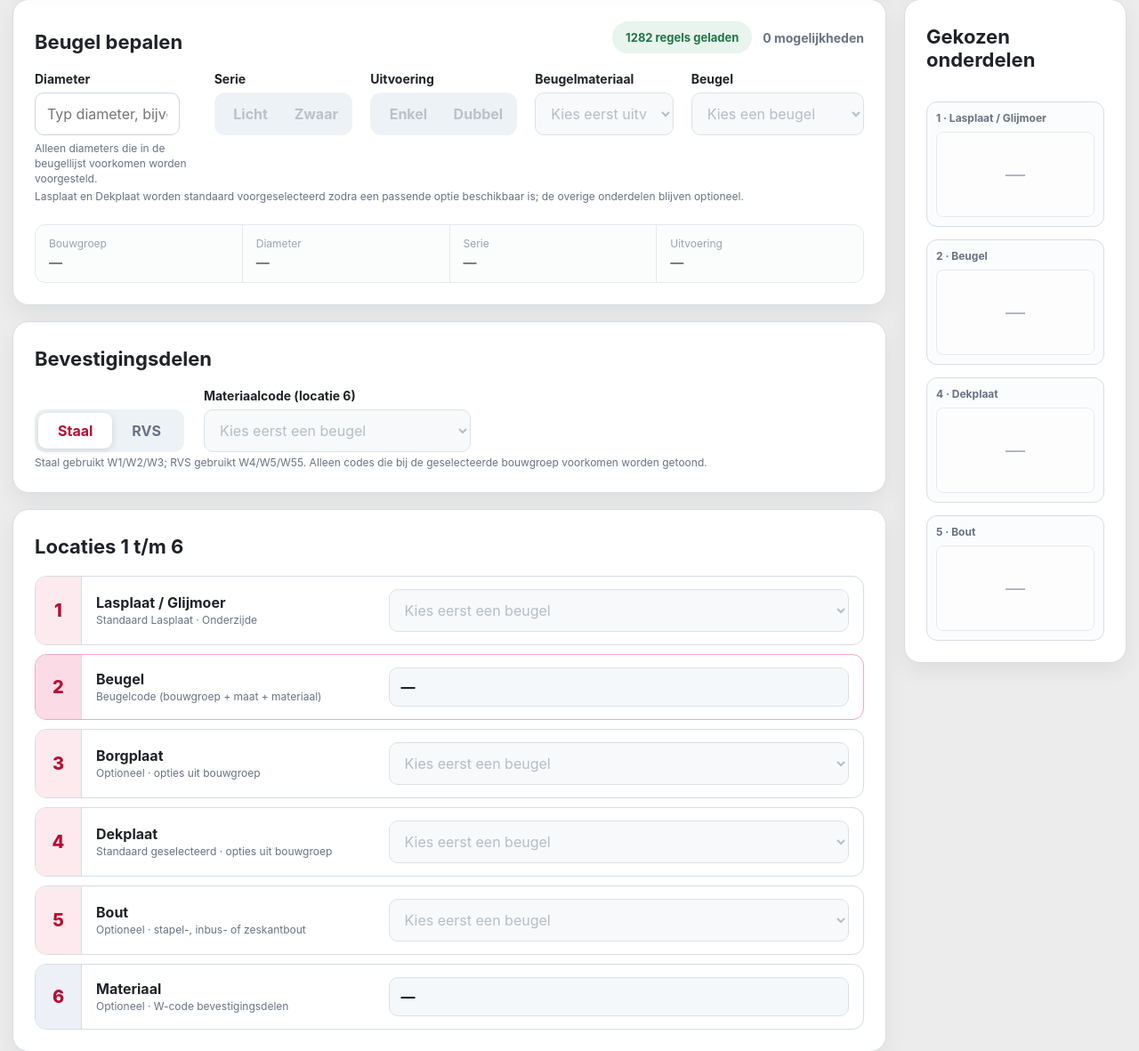
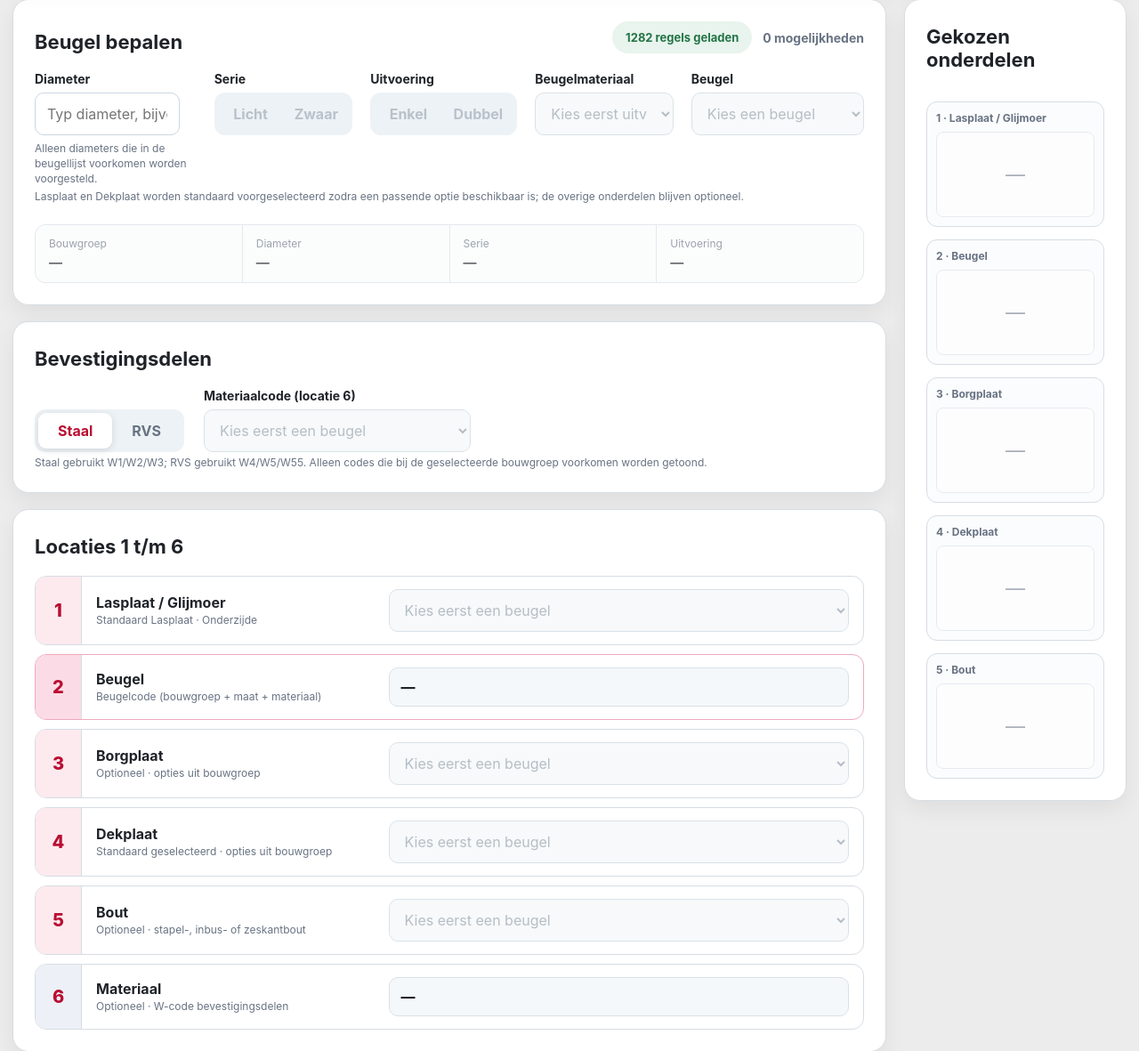
Before and after one commit to MadPatrick/Geeve_selectors, a PHP site: page /stauff/index.php in a window 1280 px wide. Shown: the part 119-1300 px from the top of the page at 89% size. Run offline with PHP 8.4, Linux system fonts and the light colour scheme.

Commit message:
Voeg locatie 3 (Borgplaat) toe aan het afbeeldingenpaneel
sig.png (SIG-bouwgroepen, licht) is los aangeleverd na de vorige commit.
SI en SIP hebben geen plaatje en blijven leeg, net als de al bestaande
Lasplaat (hoek)-uitzondering.

Co-Authored-By: Claude Sonnet 5 <noreply@anthropic.com>
Claude-Session: https://claude.ai/code/session_01DUVA1TaPw9or4iDCMSTAyb

```diff
--- a/stauff/assets/selector.js
+++ b/stauff/assets/selector.js
@@ -39,6 +39,7 @@
         clampFacts: el('clampFacts'),
         shapeImg1: el('shapeImg1'),
         shapeImg2: el('shapeImg2'),
+        shapeImg3: el('shapeImg3'),
         shapeImg4: el('shapeImg4'),
         shapeImg5: el('shapeImg5'),
     };
@@ -151,6 +152,8 @@
             case 'Dekplaat':
                 if (isDubbelClamp() || prefix === 'GD') return 'gd1';
                 return bouwgroep === '1' ? 'dp1' : 'dp1a';
+            case 'Borgplaat':
+                return prefix === 'SIG' ? 'sig' : null;
             case 'Stapelbout':
                 return 'af';
             case 'Inbusbout':
@@ -158,7 +161,7 @@
             case 'Zeskantbout':
                 return 'as';
             default:
-                // Lasplaat (hoek) en Borgplaat: geen plaatje beschikbaar.
+                // Lasplaat (hoek): geen plaatje beschikbaar.
                 return null;
         }
     }
@@ -182,6 +185,7 @@
     function updateShapeImages() {
         setShapeImage(ui.shapeImg1, selectedRow(ui.loc1));
         setShapeImage(ui.shapeImg2, state.selectedClamp);
+        setShapeImage(ui.shapeImg3, selectedRow(ui.loc3));
         setShapeImage(ui.shapeImg4, selectedRow(ui.loc4));
         setShapeImage(ui.shapeImg5, selectedRow(ui.loc5));
     }
--- a/stauff/index.php
+++ b/stauff/index.php
@@ -221,6 +221,14 @@ function h(string $value): string
             </div>
         </div>
 
+        <div class="image-slot is-empty" data-location="3">
+            <span class="image-slot-label">3 &middot; Borgplaat</span>
+            <div class="image-slot-frame">
+                <img id="shapeImg3" alt="" hidden>
+                <span class="image-slot-placeholder">&mdash;</span>
+            </div>
+        </div>
+
         <div class="image-slot is-empty" data-location="4">
             <span class="image-slot-label">4 &middot; Dekplaat</span>
             <div class="image-slot-frame">
```
Also changed, not shown: stauff/images/sig.png.
